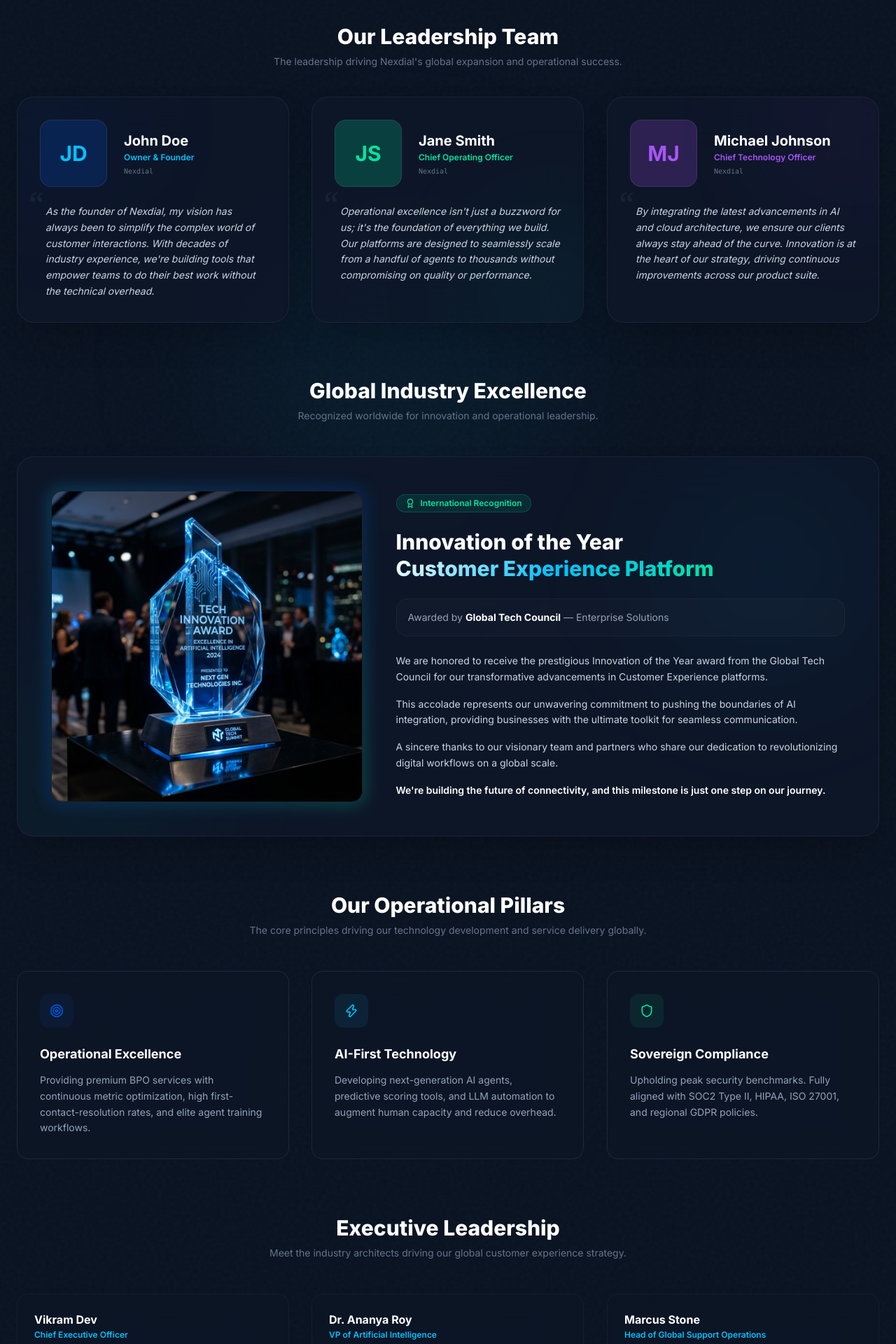
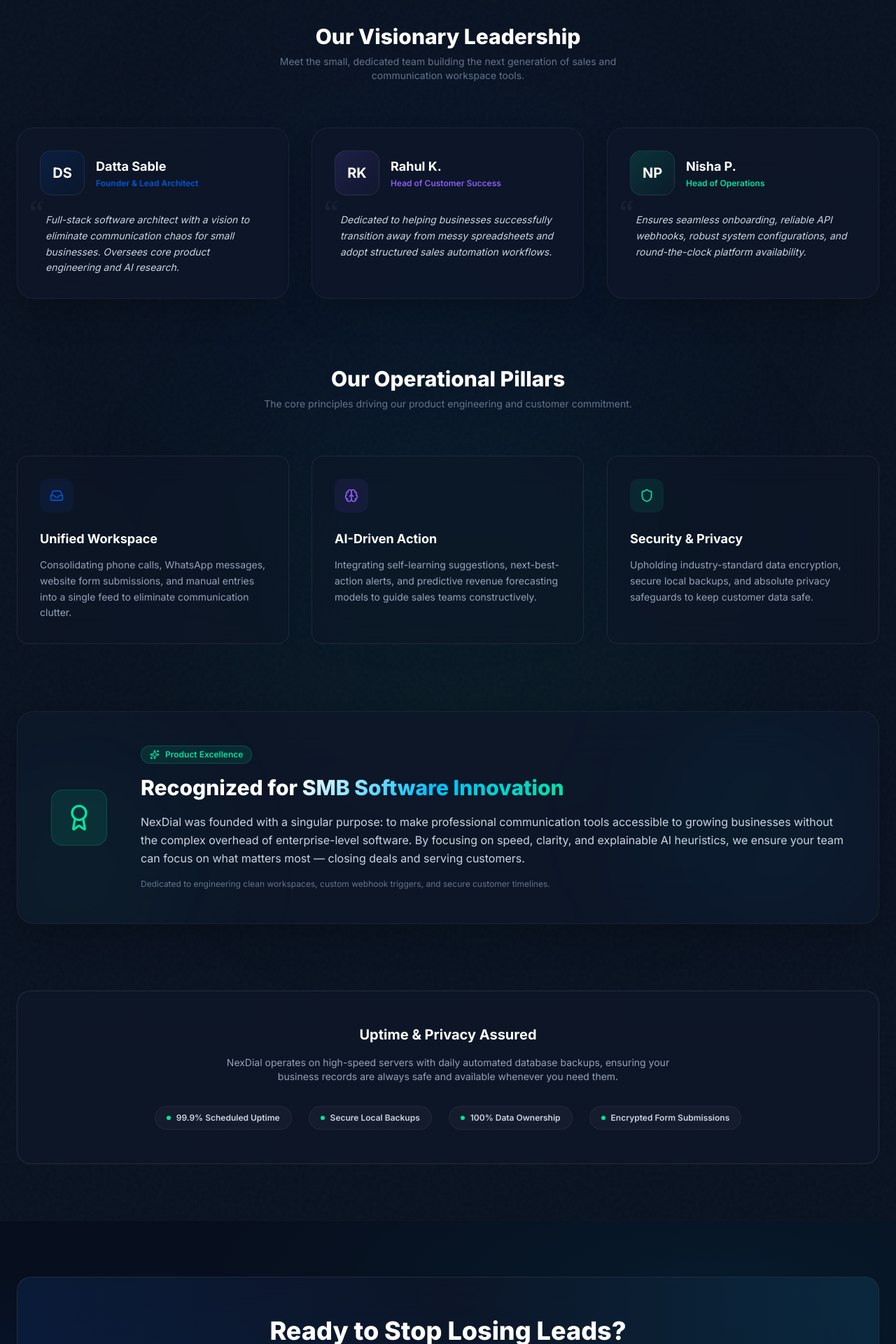
Before and after one commit to sabledattatray/Nexdial-IO, a Next.js app: page /about in a window 1280 px wide. Shown: the part 460-2380 px from the top of the page at 70% size. Built offline with nearby package versions, Linux system fonts and the light colour scheme.

Commit message:
Rebrand About page to match NexDial CRM product identity

```diff
--- a/src/app/about/page.tsx
+++ b/src/app/about/page.tsx
@@ -3,215 +3,131 @@
 import Image from "next/image";
 import { motion } from "framer-motion";
 import { AnimatedSection, StaggerContainer, StaggerItem } from "@/components/animations/AnimatedSection";
-import { Shield, Target, Award, Users, MapPin, Zap } from "lucide-react";
+import { Shield, Target, Award, Users, Inbox, Brain, Sparkles } from "lucide-react";
 
 const pillars = [
   {
-    icon: Target,
-    title: "Operational Excellence",
-    desc: "Providing premium BPO services with continuous metric optimization, high first-contact-resolution rates, and elite agent training workflows.",
+    icon: Inbox,
+    title: "Unified Workspace",
+    desc: "Consolidating phone calls, WhatsApp messages, website form submissions, and manual entries into a single feed to eliminate communication clutter.",
     color: "#0057D9"
   },
   {
-    icon: Zap,
-    title: "AI-First Technology",
-    desc: "Developing next-generation AI agents, predictive scoring tools, and LLM automation to augment human capacity and reduce overhead.",
-    color: "#00C2FF"
+    icon: Brain,
+    title: "AI-Driven Action",
+    desc: "Integrating self-learning suggestions, next-best-action alerts, and predictive revenue forecasting models to guide sales teams constructively.",
+    color: "#8B5CF6"
   },
   {
     icon: Shield,
-    title: "Sovereign Compliance",
-    desc: "Upholding peak security benchmarks. Fully aligned with SOC2 Type II, HIPAA, ISO 27001, and regional GDPR policies.",
+    title: "Security & Privacy",
+    desc: "Upholding industry-standard data encryption, secure local backups, and absolute privacy safeguards to keep customer data safe.",
     color: "#00E5A0"
   }
 ];
 
-const leaders = [
-  { name: "Vikram Dev", role: "Chief Executive Officer", desc: "Ex-Genesys Lead Architect, 20+ years of telecom and CRM engineering experience." },
-  { name: "Dr. Ananya Roy", role: "VP of Artificial Intelligence", desc: "PhD in NLP & Deep Learning. Oversees our Voice AI nodes and transcript models." },
-  { name: "Marcus Stone", role: "Head of Global Support Operations", desc: "Oversees 1,200+ agents across APAC, Europe, and North American delivery hubs." }
+const team = [
+  {
+    name: "Datta Sable",
+    role: "Founder & Lead Architect",
+    desc: "Full-stack software architect with a vision to eliminate communication chaos for small businesses. Oversees core product engineering and AI research.",
+    initials: "DS",
+    color: "#0057D9"
+  },
+  {
+    name: "Rahul K.",
+    role: "Head of Customer Success",
+    desc: "Dedicated to helping businesses successfully transition away from messy spreadsheets and adopt structured sales automation workflows.",
+    initials: "RK",
+    color: "#8B5CF6"
+  },
+  {
+    name: "Nisha P.",
+    role: "Head of Operations",
+    desc: "Ensures seamless onboarding, reliable API webhooks, robust system configurations, and round-the-clock platform availability.",
+    initials: "NP",
+    color: "#00E5A0"
+  }
 ];
 
 export default function AboutPage() {
   return (
     <div className="relative min-h-screen bg-[#081120] pt-28 pb-20 overflow-hidden">
       <div className="absolute inset-0 noise-overlay pointer-events-none" />
-      <div className="absolute top-1/4 left-1/4 w-[500px] h-[500px] bg-[#00C2FF]/5 rounded-full blur-[120px] pointer-events-none" />
+      <div className="absolute top-1/4 left-1/4 w-[600px] h-[600px] bg-[#0057D9]/5 rounded-full blur-[150px] pointer-events-none" />
+      <div className="absolute bottom-1/4 right-1/4 w-[600px] h-[600px] bg-[#00E5A0]/5 rounded-full blur-[150px] pointer-events-none" />
 
       <div className="relative z-10 max-w-[1400px] mx-auto px-6">
 
         {/* Page Header */}
         <AnimatedSection className="text-center max-w-3xl mx-auto mb-20">
           <span className="text-xs font-semibold text-[#00C2FF] uppercase tracking-widest px-3 py-1 rounded-full bg-[#00C2FF]/10 border border-[#00C2FF]/20">
-            About Nexdial
+            About NexDial
           </span>
           <h1 className="text-4xl sm:text-5xl lg:text-6xl font-extrabold text-white mt-6 leading-tight">
-            Pioneering the Future of <span className="gradient-text">Customer CX</span>
+            Simplifying Customer <span className="gradient-text">Conversations</span>
           </h1>
           <p className="text-[#94A3B8] text-lg mt-4 leading-relaxed">
-            Nexdial is a global Contact Center Operating System and premium BPO provider. We merge enterprise CRM, predictive dialing, and advanced cognitive AI to streamline enterprise outreach and inbound support.
+            NexDial is a unified business communication inbox and lightweight CRM built for small businesses. We replace fragmented apps and disjointed spreadsheets with a fast, structured, and intelligent sales execution platform.
           </p>
         </AnimatedSection>
 
-        {/* Founder's Vision */}
-        <AnimatedSection className="mb-20 max-w-7xl mx-auto space-y-8">
-          <div className="text-center max-w-xl mx-auto mb-10">
-            <h2 className="text-2xl sm:text-3xl font-extrabold text-white">
-              Our Leadership Team
+        {/* Vision & Team Story */}
+        <AnimatedSection className="mb-24 max-w-7xl mx-auto">
+          <div className="text-center max-w-xl mx-auto mb-16">
+            <h2 className="text-3xl font-extrabold text-white font-space-grotesk">
+              Our Visionary Leadership
             </h2>
             <p className="text-[#64748B] text-sm mt-2">
-              The leadership driving Nexdial's global expansion and operational success.
+              Meet the small, dedicated team building the next generation of sales and communication workspace tools.
             </p>
           </div>
 
           <div className="grid lg:grid-cols-3 md:grid-cols-2 gap-8">
-            {/* Founder 1: John Doe */}
-            <div className="glass-card-strong p-8 relative overflow-hidden rounded-3xl border border-white/[0.06] shadow-2xl flex flex-col justify-between group hover:border-[#00C2FF]/30 transition-all duration-300">
-              <div className="absolute -top-20 -left-20 w-60 h-60 rounded-full bg-[#0057D9]/5 blur-[80px]" />
+            {team.map((member) => (
+              <div
+                key={member.name}
+                className="glass-card-strong p-8 relative overflow-hidden rounded-3xl border border-white/[0.06] shadow-2xl flex flex-col justify-between group hover:border-[#00C2FF]/30 transition-all duration-300 h-full"
+              >
+                <div
+                  className="absolute -top-20 -left-20 w-60 h-60 rounded-full blur-[80px] opacity-0 group-hover:opacity-10 transition-opacity"
+                  style={{ backgroundColor: member.color }}
+                />
+
                 <div className="relative z-10 space-y-6">
-                <div className="flex flex-col sm:flex-row items-center gap-6">
-                  <div className="w-24 h-24 rounded-2xl border border-white/[0.08] bg-[#0057D9]/20 flex items-center justify-center shrink-0">
-                    <span className="text-3xl text-[#00C2FF] font-bold">JD</span>
+                  <div className="flex items-center gap-4">
+                    <div
+                      className="w-16 h-16 rounded-2xl border border-white/[0.08] flex items-center justify-center shrink-0 text-xl font-bold text-white"
+                      style={{ background: `linear-gradient(135deg, ${member.color}25, ${member.color}08)` }}
+                    >
+                      {member.initials}
                     </div>
-                  <div className="text-center sm:text-left">
-                    <h3 className="text-xl font-bold text-white font-space-grotesk">John Doe</h3>
-                    <p className="text-xs text-[#00C2FF] font-semibold mt-0.5">Owner & Founder</p>
-                    <p className="text-[10px] text-[#64748B] font-mono mt-1">Nexdial</p>
+                    <div>
+                      <h3 className="text-lg font-bold text-white font-space-grotesk">{member.name}</h3>
+                      <p className="text-xs font-semibold mt-0.5" style={{ color: member.color }}>{member.role}</p>
                     </div>
                   </div>
 
                   <div className="relative">
                     <span className="absolute -top-6 -left-4 text-5xl text-white/5 font-serif select-none">&ldquo;</span>
-                  <p className="text-xs sm:text-sm text-[#CBD5E1] leading-relaxed italic relative z-10 pl-2">
-                    As the founder of Nexdial, my vision has always been to simplify the complex world of customer interactions. With decades of industry experience, we&apos;re building tools that empower teams to do their best work without the technical overhead.
+                    <p className="text-sm text-[#CBD5E1] leading-relaxed italic relative z-10 pl-2">
+                      {member.desc}
                     </p>
                   </div>
                 </div>
               </div>
-
-            {/* Founder 2: Jane Smith */}
-            <div className="glass-card-strong p-8 relative overflow-hidden rounded-3xl border border-white/[0.06] shadow-2xl flex flex-col justify-between group hover:border-[#00E5A0]/30 transition-all duration-300">
-              <div className="absolute -bottom-20 -right-20 w-60 h-60 rounded-full bg-[#00E5A0]/5 blur-[80px]" />
-              <div className="relative z-10 space-y-6">
-                <div className="flex flex-col sm:flex-row items-center gap-6">
-                  <div className="w-24 h-24 rounded-2xl border border-white/[0.08] bg-[#00E5A0]/20 flex items-center justify-center shrink-0">
-                    <span className="text-3xl text-[#00E5A0] font-bold">JS</span>
-                  </div>
-                  <div className="text-center sm:text-left">
-                    <h3 className="text-xl font-bold text-white font-space-grotesk">Jane Smith</h3>
-                    <p className="text-xs text-[#00E5A0] font-semibold mt-0.5">Chief Operating Officer</p>
-                    <p className="text-[10px] text-[#64748B] font-mono mt-1">Nexdial</p>
-                  </div>
-                </div>
-
-                <div className="relative">
-                  <span className="absolute -top-6 -left-4 text-5xl text-white/5 font-serif select-none">&ldquo;</span>
-                  <p className="text-xs sm:text-sm text-[#CBD5E1] leading-relaxed italic relative z-10 pl-2">
-                    Operational excellence isn&apos;t just a buzzword for us; it&apos;s the foundation of everything we build. Our platforms are designed to seamlessly scale from a handful of agents to thousands without compromising on quality or performance.
-                  </p>
-                </div>
-              </div>
-            </div>
-
-            {/* Vice President: Michael Johnson */}
-            <div className="glass-card-strong p-8 relative overflow-hidden rounded-3xl border border-white/[0.06] shadow-2xl flex flex-col justify-between group hover:border-[#A855F7]/30 transition-all duration-300">
-              <div className="absolute -top-20 -right-20 w-60 h-60 rounded-full bg-[#A855F7]/5 blur-[80px]" />
-              <div className="relative z-10 space-y-6">
-                <div className="flex flex-col sm:flex-row items-center gap-6">
-                  <div className="w-24 h-24 rounded-2xl border border-white/[0.08] bg-[#A855F7]/20 flex items-center justify-center shrink-0">
-                    <span className="text-3xl text-[#A855F7] font-bold">MJ</span>
-                  </div>
-                  <div className="text-center sm:text-left">
-                    <h3 className="text-xl font-bold text-white font-space-grotesk">Michael Johnson</h3>
-                    <p className="text-xs text-[#A855F7] font-semibold mt-0.5">Chief Technology Officer</p>
-                    <p className="text-[10px] text-[#64748B] font-mono mt-1">Nexdial</p>
-                  </div>
-                </div>
-
-                <div className="relative">
-                  <span className="absolute -top-6 -left-4 text-5xl text-white/5 font-serif select-none">&ldquo;</span>
-                  <p className="text-xs sm:text-sm text-[#CBD5E1] leading-relaxed italic relative z-10 pl-2">
-                    By integrating the latest advancements in AI and cloud architecture, we ensure our clients always stay ahead of the curve. Innovation is at the heart of our strategy, driving continuous improvements across our product suite.
-                  </p>
-                </div>
-              </div>
-            </div>
+            ))}
           </div>
         </AnimatedSection>
 
-        {/* Award/Certification Section */}
-        <AnimatedSection className="mb-20">
-          <div className="text-center max-w-xl mx-auto mb-12">
-            <h2 className="text-2xl sm:text-3xl font-extrabold text-white">
-              Global Industry Excellence
-            </h2>
-            <p className="text-[#64748B] text-sm mt-2">
-              Recognized worldwide for innovation and operational leadership.
-            </p>
-          </div>
-
-          <div className="glass-card-strong p-8 lg:p-12 rounded-3xl border border-white/[0.06] shadow-2xl relative overflow-hidden">
-            <div className="absolute top-0 right-0 w-80 h-80 rounded-full bg-[#00C2FF]/5 blur-[100px] pointer-events-none" />
-            <div className="absolute -bottom-20 -left-20 w-80 h-80 rounded-full bg-[#00E5A0]/5 blur-[100px] pointer-events-none" />
-
-            <div className="grid md:grid-cols-12 gap-8 lg:gap-12 items-center relative z-10">
-              {/* Image Frame */}
-              <div className="md:col-span-5 relative group">
-                <div className="absolute -inset-1 rounded-2xl bg-gradient-to-br from-[#00C2FF] via-[#0057D9] to-[#00E5A0] opacity-25 group-hover:opacity-40 transition duration-500 blur-md" />
-                <div className="relative rounded-2xl border border-white/[0.08] overflow-hidden bg-[#060D1B]">
-                  <Image
-                    src="/dummy_award.png"
-                    alt="Global Technology Excellence Award"
-                    width={600}
-                    height={400}
-                    className="w-full h-auto object-cover transform group-hover:scale-105 transition-transform duration-700"
-                  />
-                </div>
-              </div>
-
-              {/* Award Content */}
-              <div className="md:col-span-7 space-y-6 text-left">
-                <div className="inline-flex items-center gap-2 px-3 py-1 rounded-full bg-[#00E5A0]/10 border border-[#00E5A0]/20 text-xs font-semibold text-[#00E5A0]">
-                  <Award className="w-3.5 h-3.5" />
-                  International Recognition
-                </div>
-
-                <h3 className="text-2xl sm:text-3xl font-extrabold text-white leading-tight font-space-grotesk">
-                  Innovation of the Year <br />
-                  <span className="gradient-text">Customer Experience Platform</span>
-                </h3>
-
-                <div className="p-4 rounded-2xl bg-white/[0.02] border border-white/[0.04] text-xs sm:text-sm text-[#94A3B8]">
-                  Awarded by <span className="text-white font-bold">Global Tech Council</span> — Enterprise Solutions
-                </div>
-
-                <div className="space-y-4 text-xs sm:text-sm text-[#CBD5E1] leading-relaxed">
-                  <p>
-                    We are honored to receive the prestigious Innovation of the Year award from the Global Tech Council for our transformative advancements in Customer Experience platforms.
-                  </p>
-                  <p>
-                    This accolade represents our unwavering commitment to pushing the boundaries of AI integration, providing businesses with the ultimate toolkit for seamless communication.
-                  </p>
-                  <p>
-                    A sincere thanks to our visionary team and partners who share our dedication to revolutionizing digital workflows on a global scale.
-                  </p>
-                  <p className="font-semibold text-white">
-                    We&apos;re building the future of connectivity, and this milestone is just one step on our journey.
-                  </p>
-                </div>
-              </div>
-            </div>
-          </div>
-        </AnimatedSection>
-
-        {/* Pillars Section */}
-        <AnimatedSection className="mb-20">
-          <div className="text-center max-w-xl mx-auto mb-12">
-            <h2 className="text-2xl sm:text-3xl font-extrabold text-white">
+        {/* Operational Pillars Section */}
+        <AnimatedSection className="mb-24">
+          <div className="text-center max-w-xl mx-auto mb-16">
+            <h2 className="text-3xl font-extrabold text-white font-space-grotesk">
               Our Operational Pillars
             </h2>
             <p className="text-[#64748B] text-sm mt-2">
-              The core principles driving our technology development and service delivery globally.
+              The core principles driving our product engineering and customer commitment.
             </p>
           </div>
 
@@ -237,45 +153,49 @@
           </StaggerContainer>
         </AnimatedSection>
 
-        {/* Leadership Team */}
-        <AnimatedSection className="mb-20">
-          <div className="text-center max-w-xl mx-auto mb-12">
-            <h2 className="text-2xl sm:text-3xl font-extrabold text-white">
-              Executive Leadership
-            </h2>
-            <p className="text-[#64748B] text-[#64748B] text-sm mt-2">
-              Meet the industry architects driving our global customer experience strategy.
+        {/* Recognition Spotlight */}
+        <AnimatedSection className="mb-24">
+          <div className="glass-card-strong p-8 lg:p-12 rounded-3xl border border-white/[0.06] shadow-2xl relative overflow-hidden">
+            <div className="absolute top-0 right-0 w-80 h-80 rounded-full bg-[#00C2FF]/5 blur-[100px] pointer-events-none" />
+            <div className="absolute -bottom-20 -left-20 w-80 h-80 rounded-full bg-[#00E5A0]/5 blur-[100px] pointer-events-none" />
+
+            <div className="flex flex-col lg:flex-row items-center gap-8 lg:gap-12 relative z-10">
+              <div className="w-16 h-16 lg:w-20 lg:h-20 rounded-2xl bg-[#00E5A0]/10 border border-[#00E5A0]/20 flex items-center justify-center text-[#00E5A0] shrink-0">
+                <Award className="w-8 h-8 lg:w-10 lg:h-10" />
+              </div>
+
+              <div className="space-y-4 text-left">
+                <div className="inline-flex items-center gap-2 px-3 py-1 rounded-full bg-[#00E5A0]/10 border border-[#00E5A0]/20 text-xs font-semibold text-[#00E5A0]">
+                  <Sparkles className="w-3.5 h-3.5" />
+                  Product Excellence
+                </div>
+
+                <h3 className="text-2xl sm:text-3xl font-extrabold text-white leading-tight font-space-grotesk">
+                  Recognized for <span className="gradient-text">SMB Software Innovation</span>
+                </h3>
+
+                <p className="text-sm sm:text-base text-[#CBD5E1] leading-relaxed">
+                  NexDial was founded with a singular purpose: to make professional communication tools accessible to growing businesses without the complex overhead of enterprise-level software. By focusing on speed, clarity, and explainable AI heuristics, we ensure your team can focus on what matters most — closing deals and serving customers.
+                </p>
+
+                <p className="text-xs text-[#64748B]">
+                  Dedicated to engineering clean workspaces, custom webhook triggers, and secure customer timelines.
                 </p>
               </div>
-
-          <StaggerContainer className="grid md:grid-cols-3 gap-8" staggerDelay={0.06}>
-            {leaders.map((leader) => (
-              <StaggerItem key={leader.name}>
-                <div className="glass-card p-6 h-full border-white/[0.04] flex flex-col justify-between">
-                  <div>
-                    <h3 className="text-base font-bold text-white">{leader.name}</h3>
-                    <p className="text-xs font-semibold text-[#00C2FF] mt-0.5">{leader.role}</p>
-                    <p className="text-xs text-[#94A3B8] leading-relaxed mt-4">{leader.desc}</p>
-                  </div>
-                  <div className="mt-6 pt-4 border-t border-white/[0.04] flex gap-2">
-                    <span className="text-[10px] text-[#64748B] font-mono">Expertise: Telephony, AI Systems</span>
             </div>
           </div>
-              </StaggerItem>
-            ))}
-          </StaggerContainer>
         </AnimatedSection>
 
-        {/* Security certification showcase */}
+        {/* Core Uptime & Privacy Showcase */}
         <AnimatedSection className="glass-card-strong p-8 lg:p-12 text-center">
-          <h3 className="text-xl font-bold text-white mb-4">Enterprise Compliance & Security Assured</h3>
+          <h3 className="text-xl font-bold text-white mb-4">Uptime & Privacy Assured</h3>
           <p className="text-[#94A3B8] text-sm max-w-2xl mx-auto mb-8">
-            Nexdial processes millions of calls and transactions securely every single day. We undergo continuous audit scans to meet HIPAA, GDPR, SOC2 Type II, and ISO requirements.
+            NexDial operates on high-speed servers with daily automated database backups, ensuring your business records are always safe and available whenever you need them.
           </p>
           <div className="flex flex-wrap justify-center gap-6">
-            {["SOC2 Type II Certified", "GDPR Data Sovereign", "HIPAA Health Compliance", "ISO 27001 ISMS"].map((cert) => (
-              <div key={cert} className="px-4 py-2 rounded-full bg-white/[0.03] border border-white/[0.06] text-xs font-semibold text-white flex items-center gap-2">
-                <Award className="w-4 h-4 text-[#00E5A0]" />
+            {["99.9% Scheduled Uptime", "Secure Local Backups", "100% Data Ownership", "Encrypted Form Submissions"].map((cert) => (
+              <div key={cert} className="px-4 py-2 rounded-full bg-white/[0.03] border border-white/[0.06] text-xs font-semibold text-[#CBD5E1] flex items-center gap-2">
+                <div className="w-1.5 h-1.5 rounded-full bg-[#00E5A0]" />
                 {cert}
               </div>
             ))}
```
Lines whose indentation alone changed are shown as unchanged.
